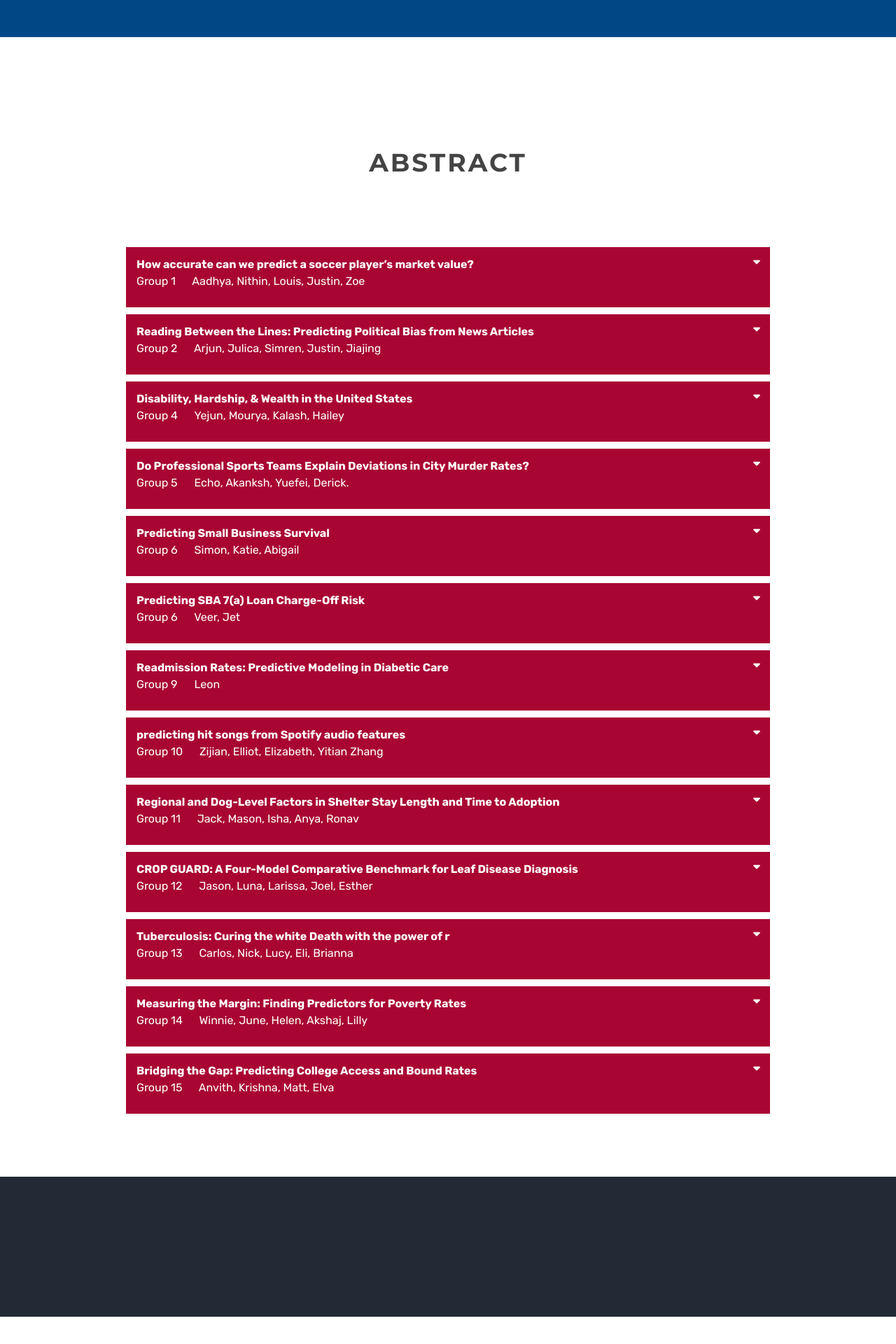
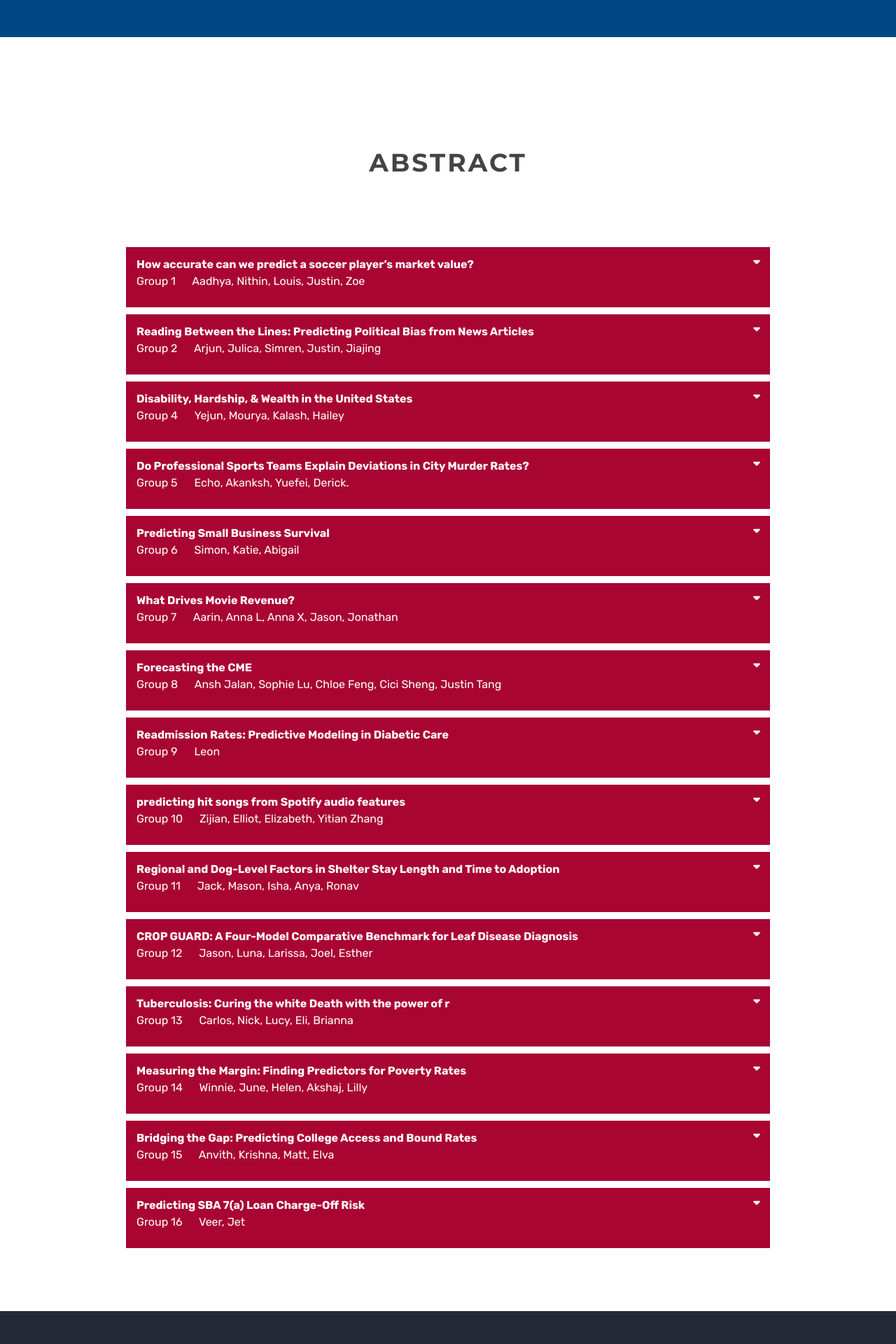
Before and after one commit to cccfran/modern-data-mining, a Jekyll site: the page built from dsl11.html, in a window 1280 px wide. Shown: the part 1804-3724 px from the top of the page at 70% size. Built offline with Jekyll 4.4.1, drawn with Linux system fonts in a browser that asks for light colours; some of the changed lines change nothing that is shown.

Commit message:
Update DSL11 speaker groups

```diff
--- a/_data/speakers_dsl11.json
+++ b/_data/speakers_dsl11.json
@@ -82,7 +82,7 @@
  {
   "Timestamp": "7/10/2026 2:37:39",
   "Names": "Veer, Jet",
-  "Group": 6,
+  "Group": 16,
   "TF": "Max Gebauer",
   "Title": "Predicting SBA 7(a) Loan Charge-Off Risk",
   "Abstract": "Can a loan's eventual default be predicted on the day it's approved? Using 267,467 real SBA 7(a) loans (2012–2017, 6.9% charged off) and only approval-day information, we compared logistic regression, a neural network, and a random forest after LASSO feature selection. The random forest performed best (AUC 0.97) and held up under a stricter out-of-time test. Variable-rate loans carried ~3.4× the charge-off odds of fixed-rate loans. We present the model as a risk-flagging tool to support lending decisions."
@@ -102,5 +102,21 @@
   "TF": "Donald Moratz",
   "Title": "Disability, Hardship,  & Wealth in the United States",
   "Abstract": "One in four U.S. adults reports a disability, yet Supplemental Security Income (SSI), the federal cash program for low-income disabled adults, still imposes a $2,000 asset limit unchanged since 1989, a cap critics argue penalizes saving and traps recipients in poverty. This study asks whether disability worsens financial well-being and, if so, whether the disadvantage reflects lower income or a deeper structural gap. Using the 2024 Survey of Income and Program Participation, the Census Bureau's nationally representative longitudinal panel of roughly 37,000 individuals, we address three questions: how well disability predicts material hardship, whether disabled households hold less net worth, and whether the SSI asset limit discourages saving. We build a binary material-hardship outcome from survey-reported inability to afford food, utilities, rent, or medical bills and train a lineup of classifiers: logistic regression, penalized logistic, random forest, and gradient boosting, tuned by cross-validation, using feature importance to locate disability among the predictors. Complementary models examine the disability, wealth gap and saving behaviour around the SSI limit, and we consider what these patterns imply for SSI and ABLE reform."
+ },
+ {
+  "Timestamp": "7/10/2026 9:09:08",
+  "Names": "Ansh Jalan, Sophie Lu, Chloe Feng, Cici Sheng, Justin Tang",
+  "Group": 8,
+  "TF": "Max Gebauer",
+  "Title": "Forecasting the CME",
+  "Abstract": "The purpose of this study is to investigate the impact of agricultural commodity returns, volatility, and macroeconomic drivers across CME grain futures and agribusiness equities over 3 sub periods: pre-COVID, COVID, and post-COVID. This study uses SARIMAX to map linear trends and intense seasonality, a Random Forest engine to capture complex non-linear regimes and feature importance, and a Multivariate DCC-GARCH model to track dynamic asset correlations. Finally, these outputs feed a Monte Carlo engine to simulate portfolio paths and calculate Value-at-Risk (VaR).\nEmpirical results indicate that agricultural volatility and cross-asset correlations intensify during market stress, supporting the contagion hypothesis across the energy-to-agriculture nexus. Non-linear models reveal that the US Dollar Index (DXY) and energy inputs function as critical barometers of risk transmission. This evidence helps policymakers stabilize macro properties, assists agribusinesses in understanding cost structures, protects farmers from catastrophic downside risk, and enables market participants to develop optimized hedging strategies. "
+ },
+ {
+  "Timestamp": "7/10/2026 9:15:19",
+  "Names": "Aarin, Anna L, Anna X, Jason, Jonathan",
+  "Group": 7,
+  "TF": "Max Gebauer",
+  "Title": "What Drives Movie Revenue?",
+  "Abstract": "Budget and audience engagement (vote count) are the strongest predictors of box office revenue, each showing large, statistically significant effects after controlling for all other factors in the model. The model explains two-thirds of worldwide revenue variation, with an R-squared of 0.664 across 2,949 films — a strong result for an observational study of this complexity. Economic conditions at release still matter. Higher unemployment in the release year is associated with meaningfully lower box office revenue, independent of budget or genre. Genre and production structure shape outcomes beyond spend alone. Horror and Comedy outperform the Action baseline, and US-produced films earn a premium even after controlling for budget and scale."
  }
 ]
```
